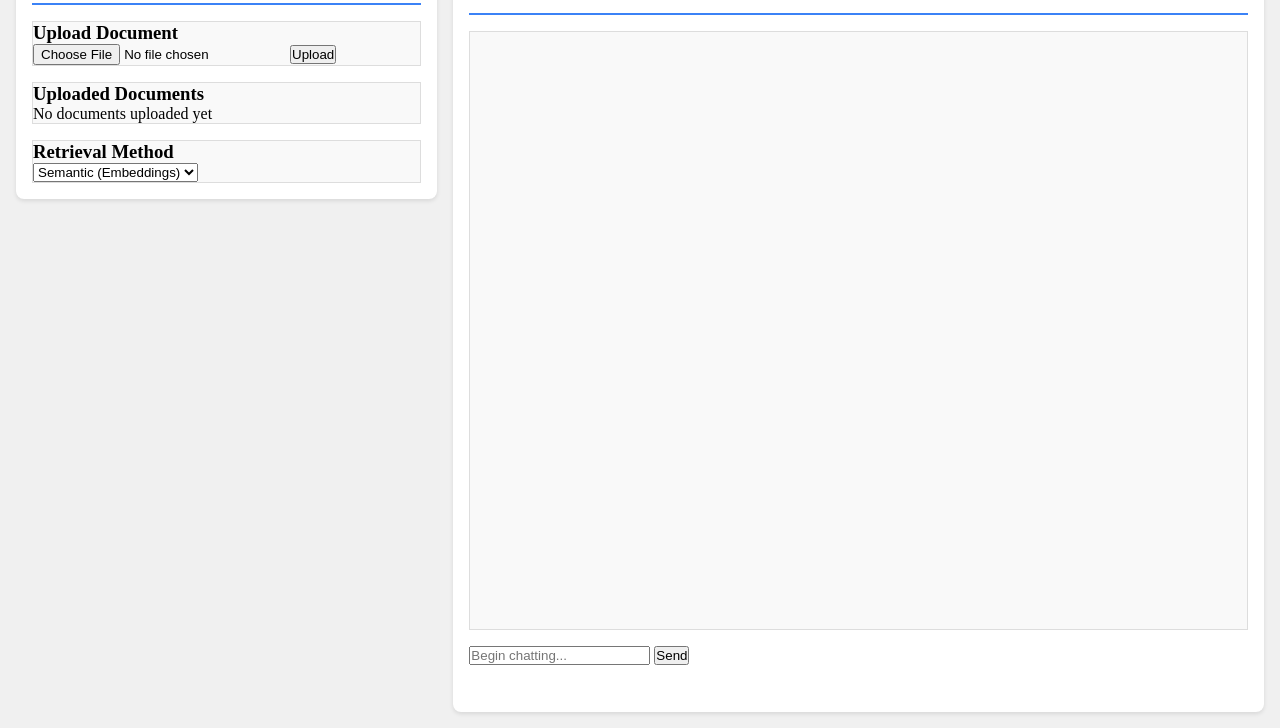
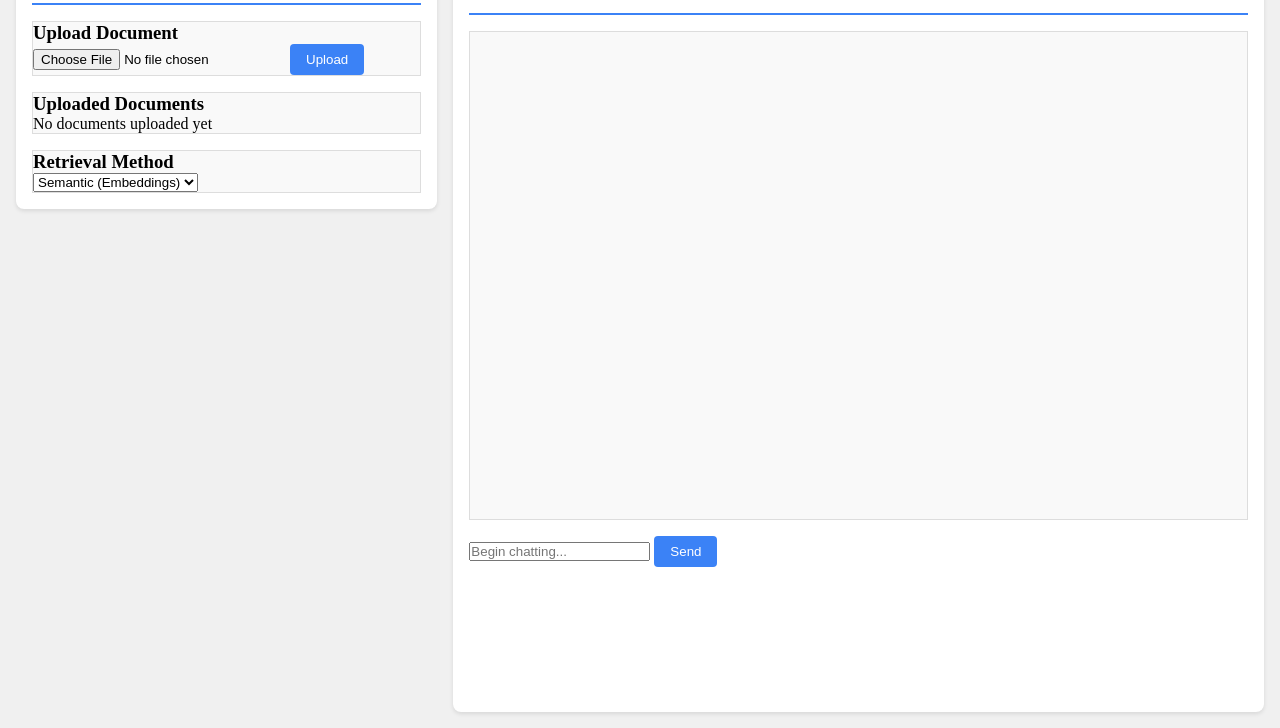
Before and after one commit to redjackfred/hcai-assignment-2, a plain HTML site: page chat.html in a window 1280 px wide. Shown: the part 72-800 px from the top of the page. Drawn offline with Linux system fonts and the light colour scheme.

Commit message:
button style

```diff
--- a/style.css
+++ b/style.css
@@ -17,6 +17,15 @@ hr{
   border: none;
   background-color: #3B82F6;
   height: 2px;
+}
+
+button{
+  background-color: #3B82F6;
+  color: white;
+  border: none;
+  padding: 0.5rem 1rem;
+  border-radius: 4px;
+  cursor: pointer;
 }
 
 .container{
@@ -56,4 +65,5 @@ hr{
 
 #input-area{
   flex:1;
+  min-height: 10rem;
 }
```
